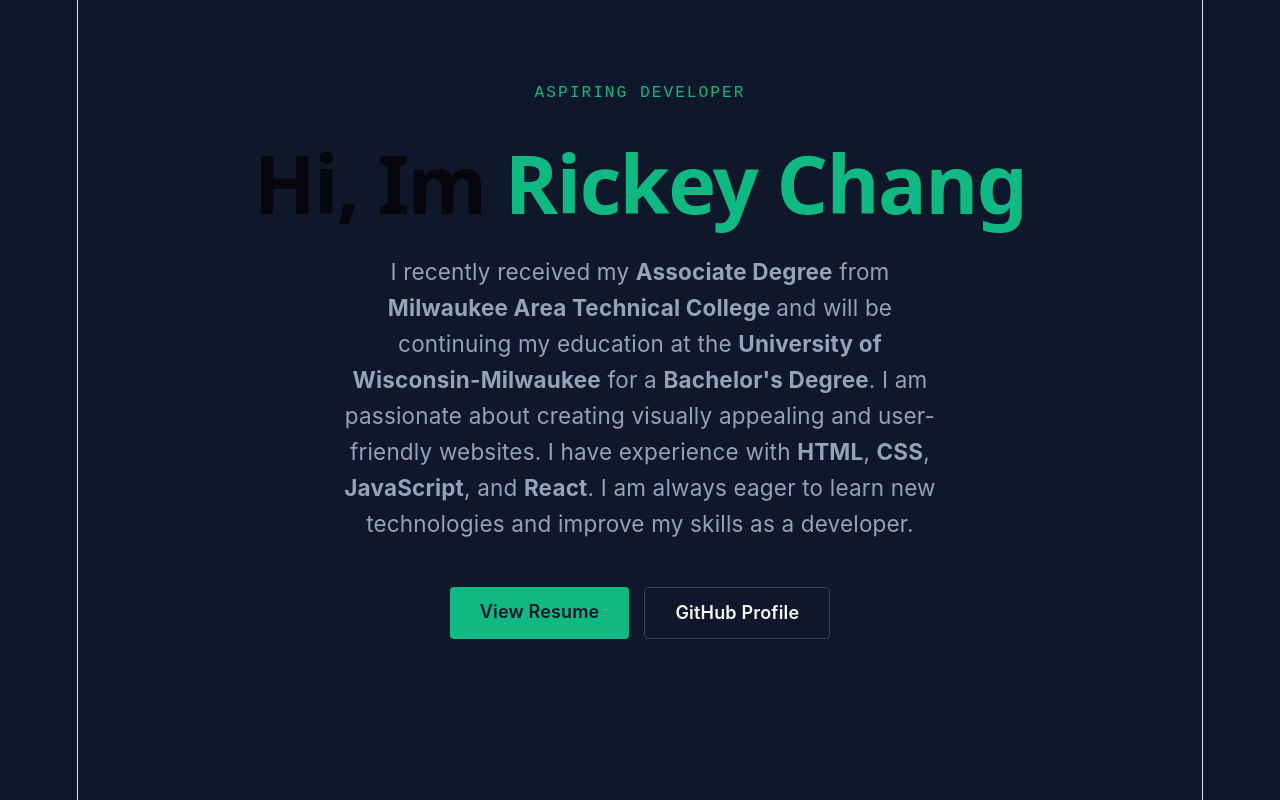
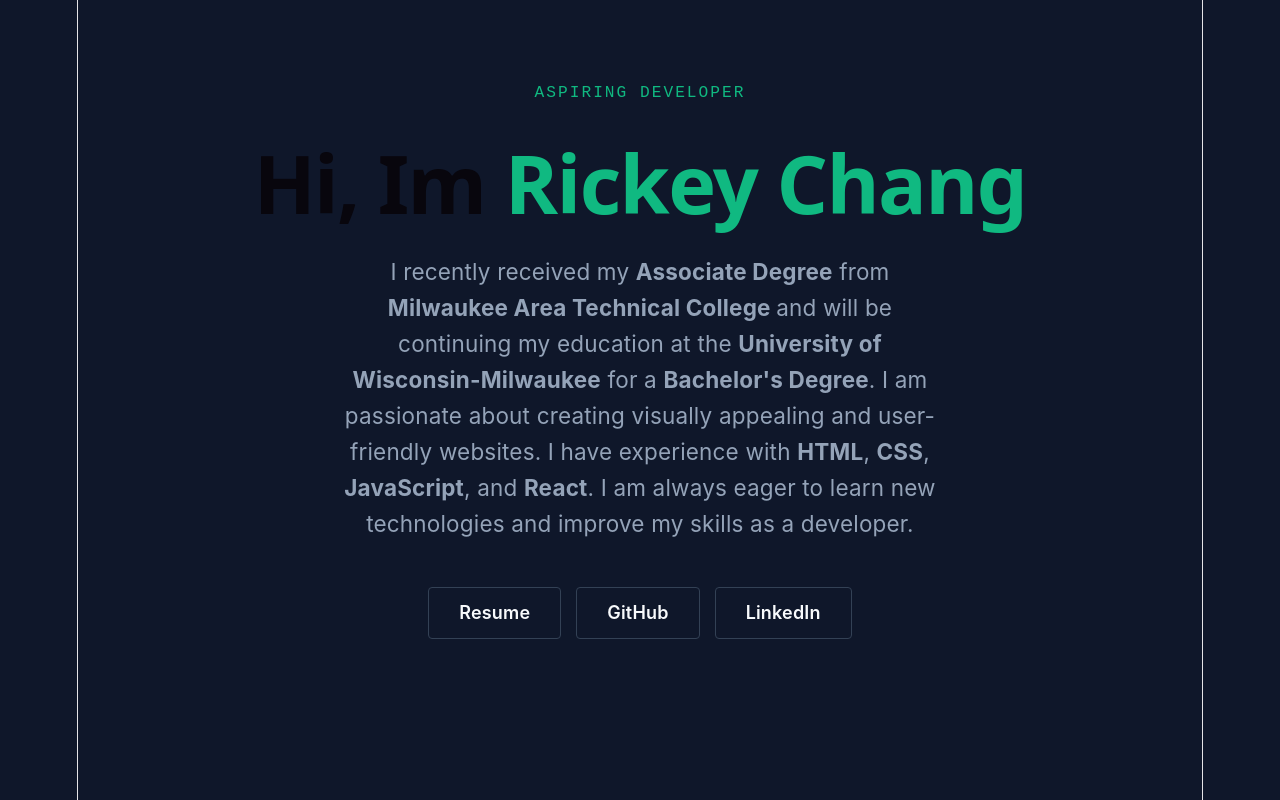
Before and after one commit to changr0/rickey-chang, a React (Vite) app: page / in a window 1280 px wide. Shown: the top 800 px of the page. Built offline with nearby package versions, Linux system fonts and the light colour scheme.

Commit message:
Update hero and project

```diff
--- a/src/components/Hero.css
+++ b/src/components/Hero.css
@@ -51,30 +51,18 @@
 }
 
 /* Button Styles */
-.button-primary, .button-secondary {
+.button-primary{
   padding: 12px 30px;
   border-radius: 4px;
   font-weight: 600;
   text-decoration: none;
   transition: all 0.3s ease;
-}
+  border: 1px solid #334155;
+  color: #f8fafc;
 
-.button-primary {
-  background-color: #10b981;
-  color: #0f172a;
 }
 
 .button-primary:hover {
-  background-color: #059669;
-  transform: translateY(-2px);
-}
-
-.button-secondary {
-  border: 1px solid #334155;
-  color: #f8fafc;
-}
-
-.button-secondary:hover {
   border-color: #10b981;
   color: #10b981;
   transform: translateY(-2px);
--- a/src/components/Hero.jsx
+++ b/src/components/Hero.jsx
@@ -19,8 +19,9 @@ const Hero = () => {
                 </p>
 
                 <div className = "hero-buttons">
-                    <a href = "/resume.pdf" target = "_blank" rel = "noopener noreferrer" className = "button-primary">View Resume</a>
-                    <a href = "https://github.com/changr0" target = "_blank" rel = "noopener noreferrer" className = "button-secondary">GitHub Profile</a>
+                    <a href = "/resume.pdf" target = "_blank" rel = "noopener noreferrer" className = "button-primary">Resume</a>
+                    <a href = "https://github.com/changr0" target = "_blank" rel = "noopener noreferrer" className = "button-primary">GitHub</a>
+                    <a href = "https://www.linkedin.com/in/rickey-chang-48b396192/" target = "_blank" rel = "noopener noreferrer" className = "button-primary">LinkedIn</a>
                 </div>
             </div>
         </section>
--- a/src/components/Projects.jsx
+++ b/src/components/Projects.jsx
@@ -37,7 +37,7 @@ const Projects = () => {
                             </div>
                             <div className = "project-links">
                                 <a href = {project.githubLink} target = "_blank" rel = "noopener noreferrer" className = "button-primary">GitHub</a>
-                                <a href = {project.demoLink} target = "_blank" rel = "noopener noreferrer" className = "button-secondary">Live Demo</a>
+                                <a href = {project.demoLink} target = "_blank" rel = "noopener noreferrer" className = "button-primary">Live Demo</a>
                             </div>
                         </div>
                     </div>
```
